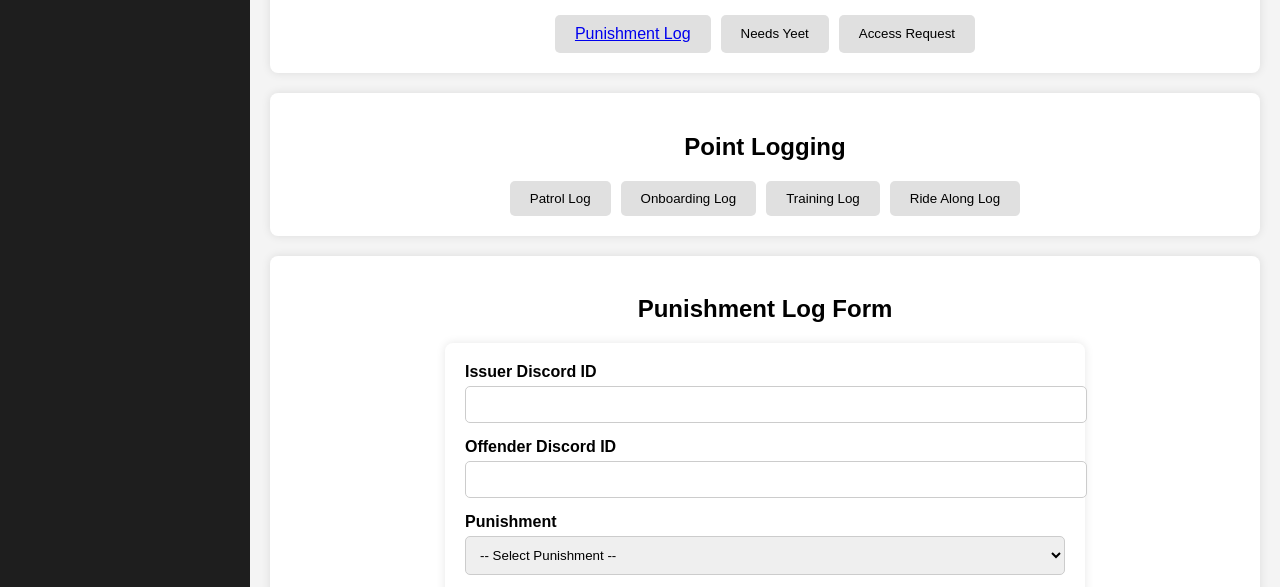
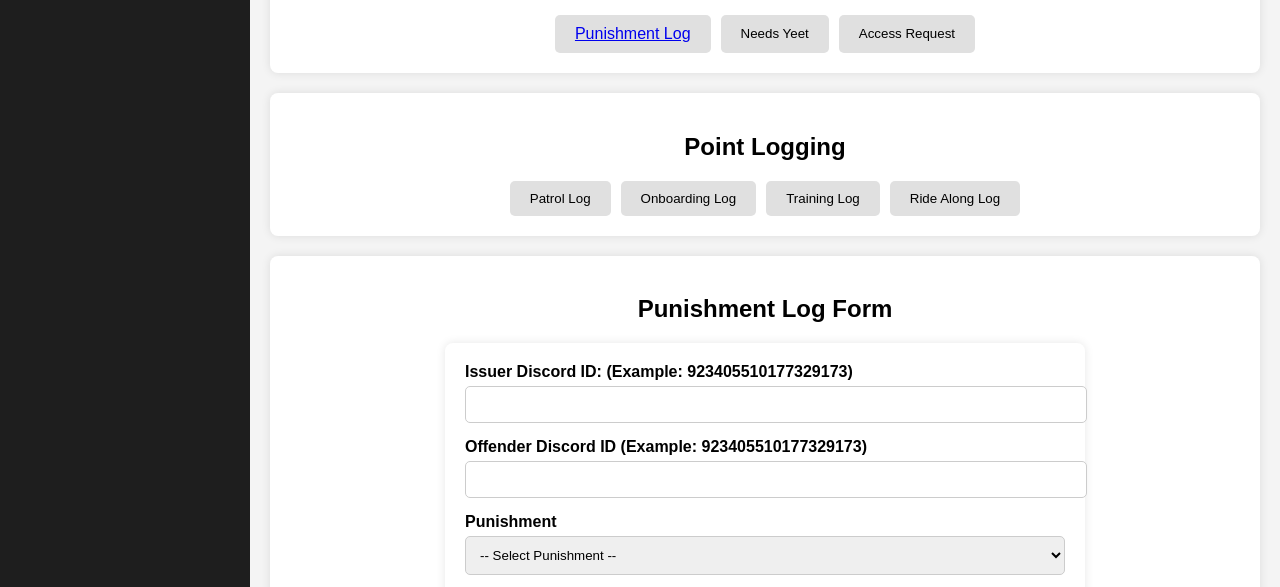
Before and after one commit to RasAlGhul8991/gsrp-portal, a plain HTML site: page index.html in a window 1280 px wide. Shown: the part 173-760 px from the top of the page. Drawn offline with Linux system fonts and the light colour scheme.

Commit message:
Update index.html

```diff
--- a/index.html
+++ b/index.html
@@ -131,10 +131,10 @@
   <div class="section" id="punishmentForm">
     <h2>Punishment Log Form</h2>
     <form action="#" method="post">
-      <label for="issuerId">Issuer Discord ID</label>
+      <label for="issuerId">Issuer Discord ID: (Example: 923405510177329173)</label>
       <input type="text" id="issuerId" name="issuerId" required>
 
-      <label for="offenderId">Offender Discord ID</label>
+      <label for="offenderId">Offender Discord ID (Example: 923405510177329173)</label>
       <input type="text" id="offenderId" name="offenderId" required>
 
       <label for="punishment">Punishment</label>
```
